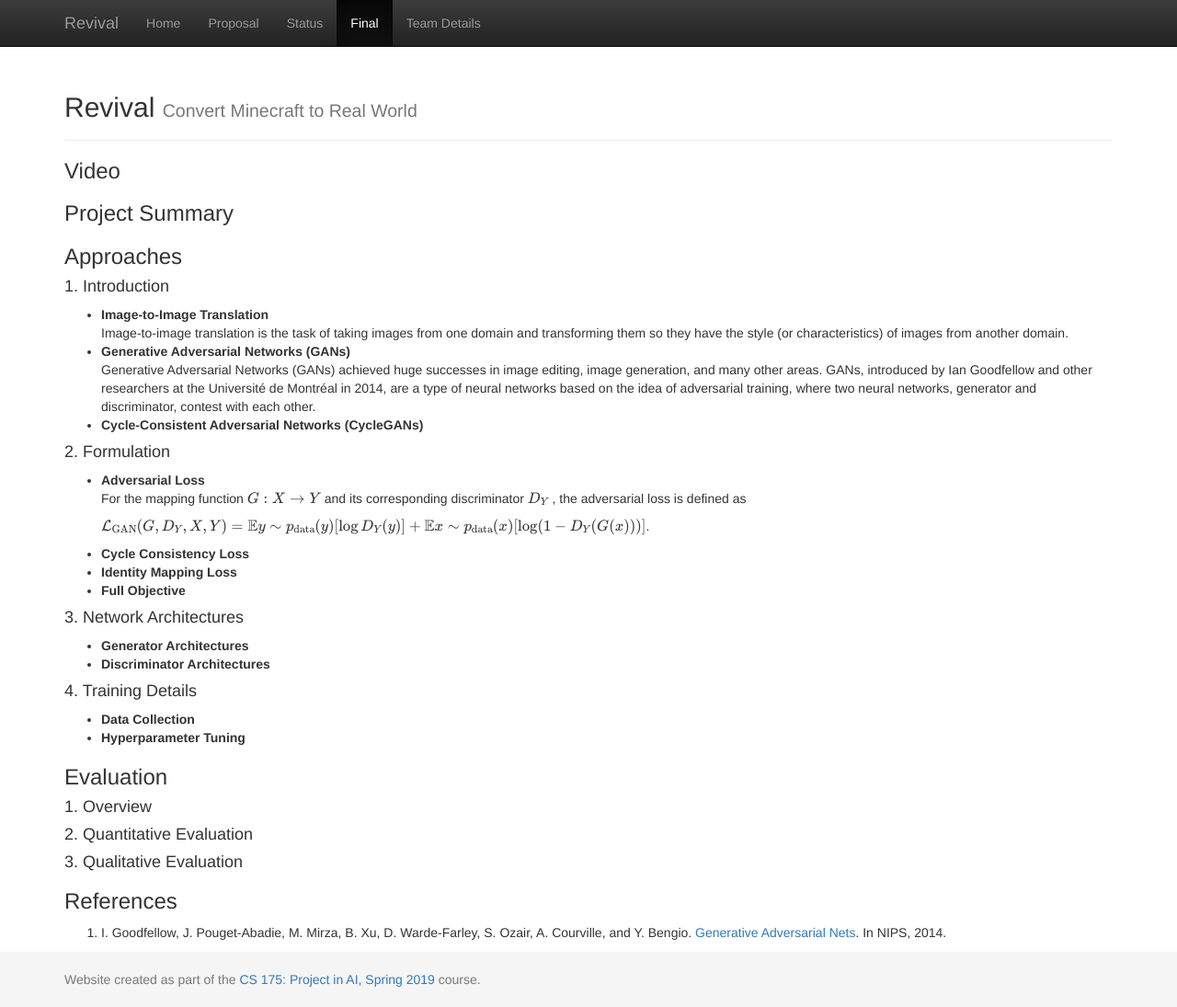
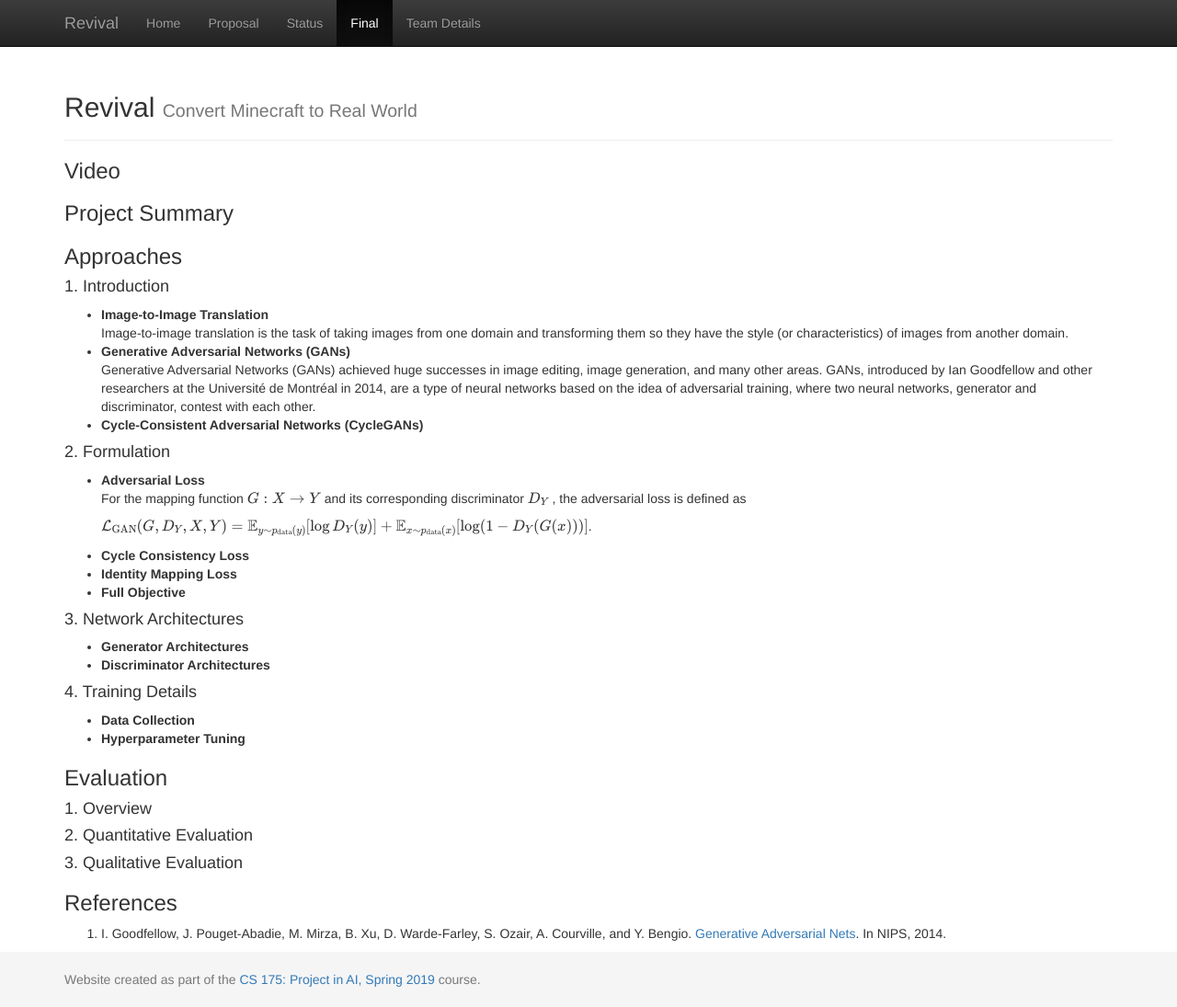
Before and after one commit to sijielu/Revival, a Jekyll site: the page built from docs/final.md, in a window 1280 px wide and 1095 px high. Shown: the whole window at 92% size. Built offline with Jekyll 4.4.1, drawn with Linux system fonts in a browser that asks for light colours; formulas are drawn with MathJax 3.

Commit message:
Update final.md

```diff
--- a/docs/final.md
+++ b/docs/final.md
@@ -19,7 +19,7 @@ Generative Adversarial Networks (GANs) achieved huge successes in image editing,
 - **Adversarial Loss**
   For the mapping function $$G: X \to Y$$ and its corresponding discriminator $$D_Y$$ , the adversarial loss is defined as
 
-  $$\mathcal{L}_{\text{GAN}}(G, D_Y, X, Y) = \mathbb{E}{y\sim p_{\text{data}}(y)}[\log D_Y(y)] + \mathbb{E}{x\sim p_{\text{data}}(x)}[\log(1-D_Y(G(x)))]$$.
+  $$\mathcal{L}_{\text{GAN}}(G, D_Y, X, Y) = \mathbb{E}_{y\sim p_{\text{data}}(y)}[\log D_Y(y)] + \mathbb{E}_{x\sim p_{\text{data}}(x)}[\log(1-D_Y(G(x)))]$$.
 
 - **Cycle Consistency Loss**
 - **Identity Mapping Loss**
```
